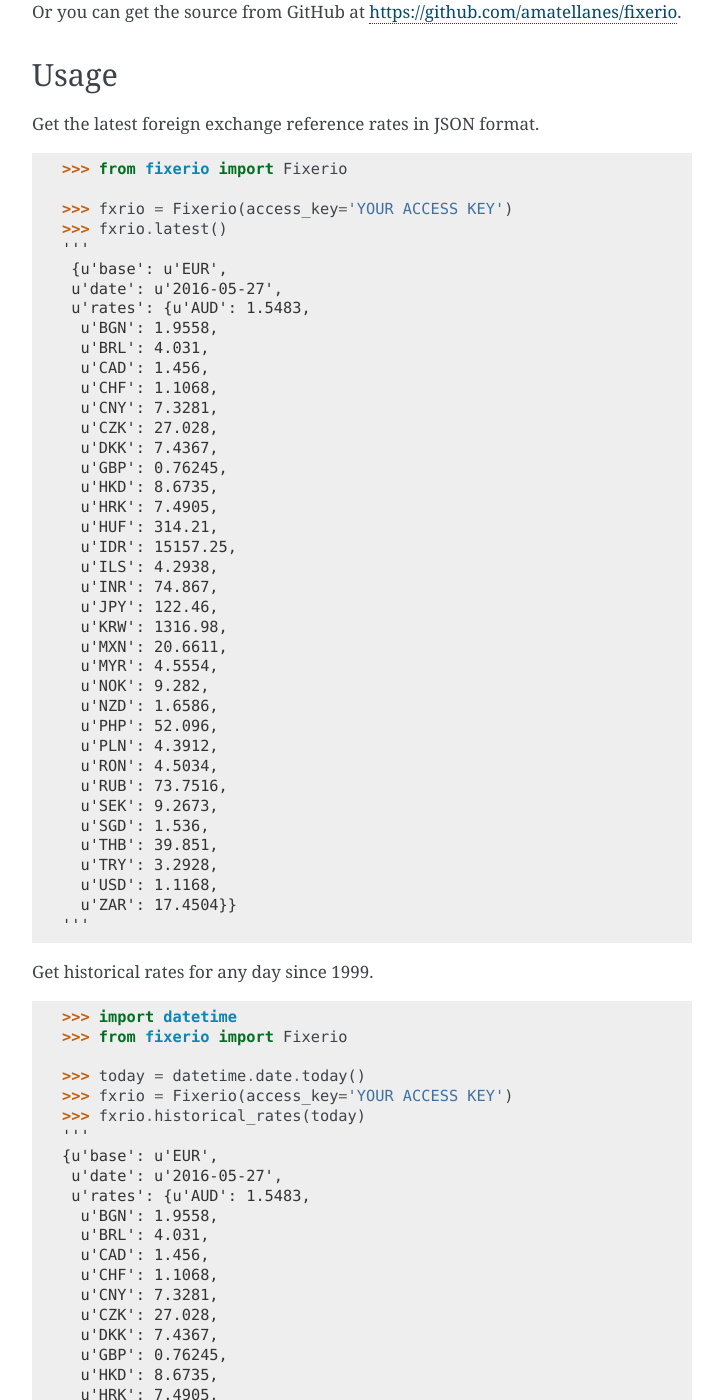
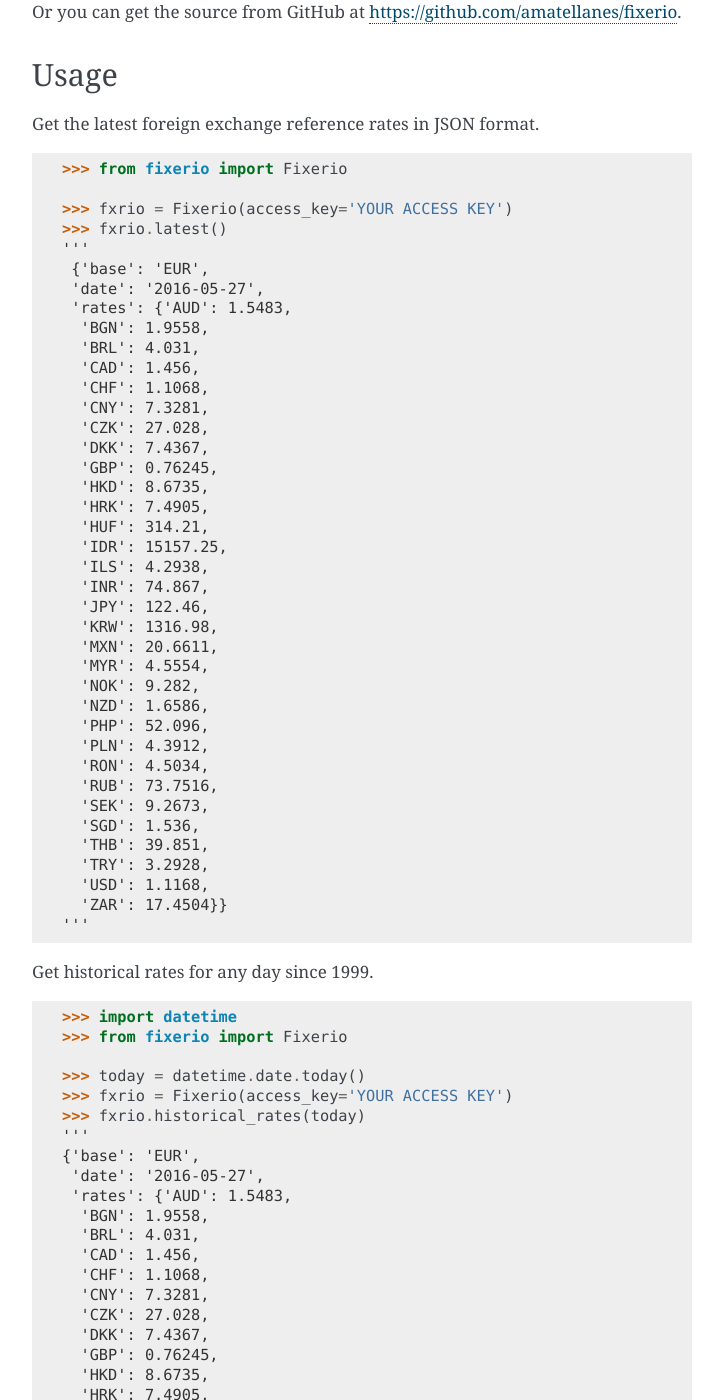
Before and after one commit to amatellanes/fixerio, a Sphinx documentation site: the page built from docs/index.rst, in a window 1280 px wide and 1400 px high, scrolled down 509 px. Shown: the whole window, without its empty margins (388-1111 px from the left). Built offline with Sphinx 7.4.7, drawn with Linux system fonts in a browser that asks for light colours; some of the changed text lies outside the part shown.

```diff
--- a/CHANGELOG.rst
+++ b/CHANGELOG.rst
@@ -2,6 +2,17 @@
 
 Release History
 ---------------
+
+1.1.0 (2023-??-??)
+~~~~~~~~~~~~~~~~~~
+- Update to the `new Fixer API endpoint on API Layer <https://api.apilayer.com/fixer/>`_.
+- Re-add support for changing base currency. This option is once again supported by Free Plan.
+- Always use TLS encrypted endpoint, since this is once again supported by Free Plan.
+- Add new API function, available_currencies(), for listing supported currency symbols.
+- Replace unit tests based on nosetest with unit tests based on pytest (nose is not supported
+  by modern Python 3 versions).
+- Remove support for Python 2.
+- Add type hints for all methods.
 
 1.0.0-alpha (2018-06-13)
 ~~~~~~~~~~~~~~~~~~~~~~~~
--- a/README.rst
+++ b/README.rst
@@ -40,39 +40,39 @@ Get the latest foreign exchange reference rates in JSON format.
     >>> fxrio = Fixerio(access_key='YOUR ACCESS KEY')
     >>> fxrio.latest()
     '''
-     {u'base': u'EUR',
-     u'date': u'2016-05-27',
-     u'rates': {u'AUD': 1.5483,
-      u'BGN': 1.9558,
-      u'BRL': 4.031,
-      u'CAD': 1.456,
-      u'CHF': 1.1068,
-      u'CNY': 7.3281,
-      u'CZK': 27.028,
-      u'DKK': 7.4367,
-      u'GBP': 0.76245,
-      u'HKD': 8.6735,
-      u'HRK': 7.4905,
-      u'HUF': 314.21,
-      u'IDR': 15157.25,
-      u'ILS': 4.2938,
-      u'INR': 74.867,
-      u'JPY': 122.46,
-      u'KRW': 1316.98,
-      u'MXN': 20.6611,
-      u'MYR': 4.5554,
-      u'NOK': 9.282,
-      u'NZD': 1.6586,
-      u'PHP': 52.096,
-      u'PLN': 4.3912,
-      u'RON': 4.5034,
-      u'RUB': 73.7516,
-      u'SEK': 9.2673,
-      u'SGD': 1.536,
-      u'THB': 39.851,
-      u'TRY': 3.2928,
-      u'USD': 1.1168,
-      u'ZAR': 17.4504}}
+     {'base': 'EUR',
+     'date': '2016-05-27',
+     'rates': {'AUD': 1.5483,
+      'BGN': 1.9558,
+      'BRL': 4.031,
+      'CAD': 1.456,
+      'CHF': 1.1068,
+      'CNY': 7.3281,
+      'CZK': 27.028,
+      'DKK': 7.4367,
+      'GBP': 0.76245,
+      'HKD': 8.6735,
+      'HRK': 7.4905,
+      'HUF': 314.21,
+      'IDR': 15157.25,
+      'ILS': 4.2938,
+      'INR': 74.867,
+      'JPY': 122.46,
+      'KRW': 1316.98,
+      'MXN': 20.6611,
+      'MYR': 4.5554,
+      'NOK': 9.282,
+      'NZD': 1.6586,
+      'PHP': 52.096,
+      'PLN': 4.3912,
+      'RON': 4.5034,
+      'RUB': 73.7516,
+      'SEK': 9.2673,
+      'SGD': 1.536,
+      'THB': 39.851,
+      'TRY': 3.2928,
+      'USD': 1.1168,
+      'ZAR': 17.4504}}
     '''
 
 Get historical rates for any day since 1999.
@@ -86,39 +86,39 @@ Get historical rates for any day since 1999.
     >>> fxrio = Fixerio(access_key='YOUR ACCESS KEY')
     >>> fxrio.historical_rates(today)
     '''
-    {u'base': u'EUR',
-     u'date': u'2016-05-27',
-     u'rates': {u'AUD': 1.5483,
-      u'BGN': 1.9558,
-      u'BRL': 4.031,
-      u'CAD': 1.456,
-      u'CHF': 1.1068,
-      u'CNY': 7.3281,
-      u'CZK': 27.028,
-      u'DKK': 7.4367,
-      u'GBP': 0.76245,
-      u'HKD': 8.6735,
-      u'HRK': 7.4905,
-      u'HUF': 314.21,
-      u'IDR': 15157.25,
-      u'ILS': 4.2938,
-      u'INR': 74.867,
-      u'JPY': 122.46,
-      u'KRW': 1316.98,
-      u'MXN': 20.6611,
-      u'MYR': 4.5554,
-      u'NOK': 9.282,
-      u'NZD': 1.6586,
-      u'PHP': 52.096,
-      u'PLN': 4.3912,
-      u'RON': 4.5034,
-      u'RUB': 73.7516,
-      u'SEK': 9.2673,
-      u'SGD': 1.536,
-      u'THB': 39.851,
-      u'TRY': 3.2928,
-      u'USD': 1.1168,
-      u'ZAR': 17.4504}}
+    {'base': 'EUR',
+     'date': '2016-05-27',
+     'rates': {'AUD': 1.5483,
+      'BGN': 1.9558,
+      'BRL': 4.031,
+      'CAD': 1.456,
+      'CHF': 1.1068,
+      'CNY': 7.3281,
+      'CZK': 27.028,
+      'DKK': 7.4367,
+      'GBP': 0.76245,
+      'HKD': 8.6735,
+      'HRK': 7.4905,
+      'HUF': 314.21,
+      'IDR': 15157.25,
+      'ILS': 4.2938,
+      'INR': 74.867,
+      'JPY': 122.46,
+      'KRW': 1316.98,
+      'MXN': 20.6611,
+      'MYR': 4.5554,
+      'NOK': 9.282,
+      'NZD': 1.6586,
+      'PHP': 52.096,
+      'PLN': 4.3912,
+      'RON': 4.5034,
+      'RUB': 73.7516,
+      'SEK': 9.2673,
+      'SGD': 1.536,
+      'THB': 39.851,
+      'TRY': 3.2928,
+      'USD': 1.1168,
+      'ZAR': 17.4504}}
     '''
 
 Request specific exchange rates by setting the ``symbols`` parameter.
@@ -130,9 +130,9 @@ Request specific exchange rates by setting the ``symbols`` parameter.
     >>> fxrio = Fixerio(access_key='YOUR ACCESS KEY', symbols=['USD', 'GBP'])
     >>> fxrio.latest()
     '''
-    {u'base': u'EUR',
-     u'date': u'2016-05-27',
-     u'rates': {u'GBP': 0.76245, u'USD': 1.1168}}
+    {'base': 'EUR',
+     'date': '2016-05-27',
+     'rates': {'GBP': 0.76245, 'USD': 1.1168}}
     '''
 
 .. code:: python
--- a/docs/conf.py
+++ b/docs/conf.py
@@ -75,7 +75,7 @@ release = u'1.0.0-alpha'
 #
 # This is also used if you do content translation via gettext catalogs.
 # Usually you set "language" from the command line for these cases.
-language = None
+language = 'en'
 
 # There are two options for replacing |today|: either, you set today to some
 # non-false value, then it is used:
@@ -426,4 +426,4 @@ epub_exclude_files = ['search.html']
 
 
 # Example configuration for intersphinx: refer to the Python standard library.
-intersphinx_mapping = {'https://docs.python.org/': None}
+intersphinx_mapping = {'python': ('https://docs.python.org/3', None)}
```
Also changed, not shown: other parts of README.rst (+9 -9 lines), requirements.txt (+39 -32 lines), setup.py (+3 -4 lines), 10 other files.
